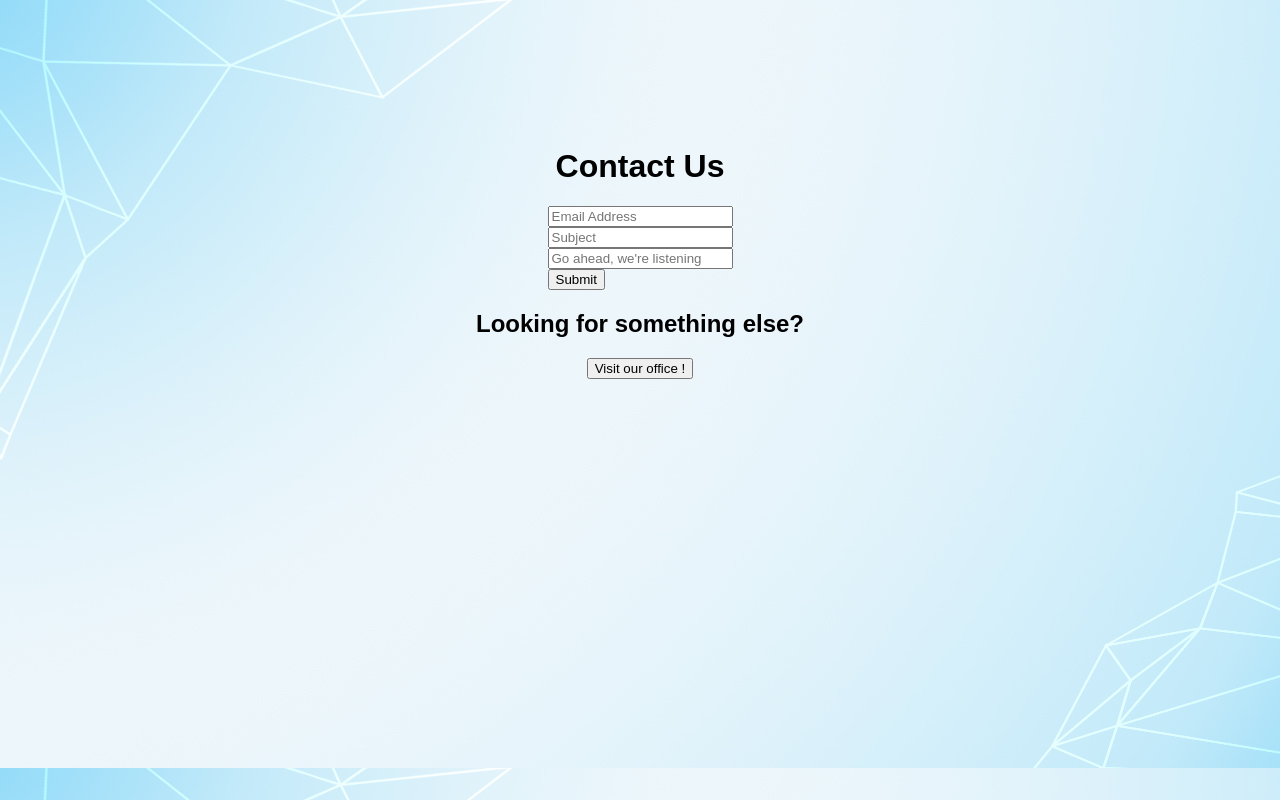
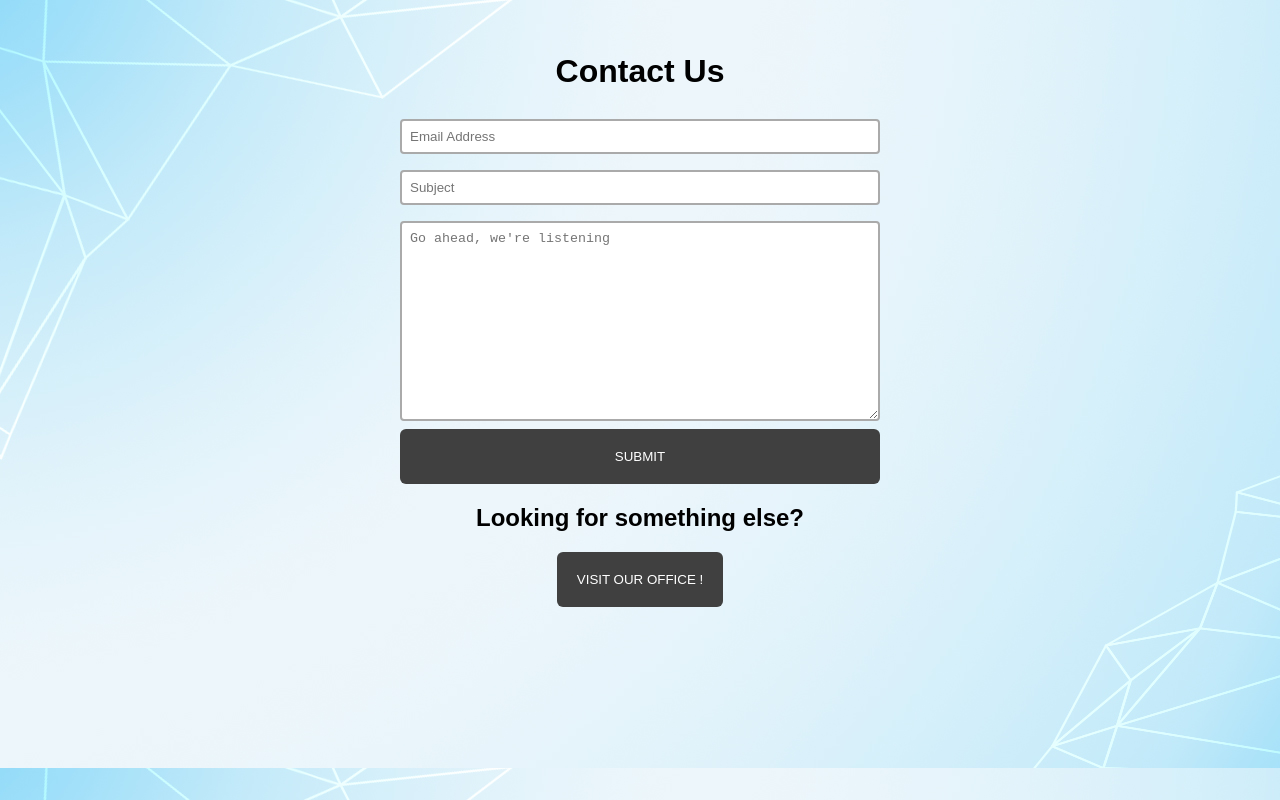
Before and after one commit to medabde/contact-us-page, a plain HTML site: page index.html in a window 1280 px wide. Drawn offline with Linux system fonts and the light colour scheme.

Commit message:
final touches

```diff
--- a/index.html
+++ b/index.html
@@ -15,19 +15,25 @@
           type="email"
           placeholder="Email Address"
           class="email-input"
+          autocomplete="additional-name"
           required
         />
-        <input type="text" placeholder="Subject" class="email-input" required />
         <input
           type="text"
+          placeholder="Subject"
+          class="subject-input"
+          required
+        />
+        <textarea
           placeholder="Go ahead, we're listening"
-          class="email-input"
-        />
-        <input type="submit" />
+          class="text-input"
+          style="height: 200px;"
+        ></textarea>
+        <input type="submit" class="submit" />
       </form>
       <footer>
         <h2>Looking for something else?</h2>
-        <button>Visit our office !</button>
+        <button class="submit">Visit our office !</button>
       </footer>
     </div>
   </body>
--- a/style.css
+++ b/style.css
@@ -2,7 +2,7 @@ body {
   background-image: url("./bg.jpg");
 }
 .container {
-  margin-top: 10%;
+  margin-top: 2%;
   font-family: sans-serif;
   display: flex;
   align-items: center;
@@ -12,7 +12,65 @@ body {
   text-align: center;
 }
 
-form input {
+form {
+  position: relative;
   display: flex;
   flex-direction: column;
+  size: 50px;
+  width: 60vh;
+  margin-top: 6px;
 }
+form .text-input {
+  width: 100%;
+  padding: 12px;
+  border: 1px solid #ccc;
+  border-radius: 4px;
+  box-sizing: border-box;
+  margin-bottom: 16px;
+  resize: vertical;
+  box-sizing: border-box;
+  transition: 0.3s;
+}
+form .email-input,
+form .subject-input,
+form .text-input {
+  width: 100%;
+  border: 2px solid #aaa;
+  border-radius: 4px;
+  margin: 8px 0;
+  outline: none;
+  padding: 8px;
+  box-sizing: border-box;
+  transition: 0.3s;
+}
+form .email-input:focus,
+form .subject-input:focus,
+form .text-input:focus {
+  border-color: #404040;
+  box-shadow: 0 0 8px 0 #404040;
+}
+
+.submit {
+  border: none;
+  background: #404040;
+  color: #ffffff !important;
+  font-weight: 100;
+  padding: 20px;
+  text-transform: uppercase;
+  border-radius: 6px;
+  display: inline-block;
+}
+.submit {
+  -webkit-transition-duration: 0.4s;
+  transition-duration: 0.4s;
+}
+
+.submit:hover {
+  color: #404040 !important;
+  font-weight: 700 !important;
+  letter-spacing: 3px;
+  background: none;
+  -webkit-box-shadow: 0px 5px 40px -10px rgba(0, 0, 0, 0.57);
+  -moz-box-shadow: 0px 5px 40px -10px rgba(0, 0, 0, 0.57);
+  transition: all 0.3s ease 0s;
+}
```
